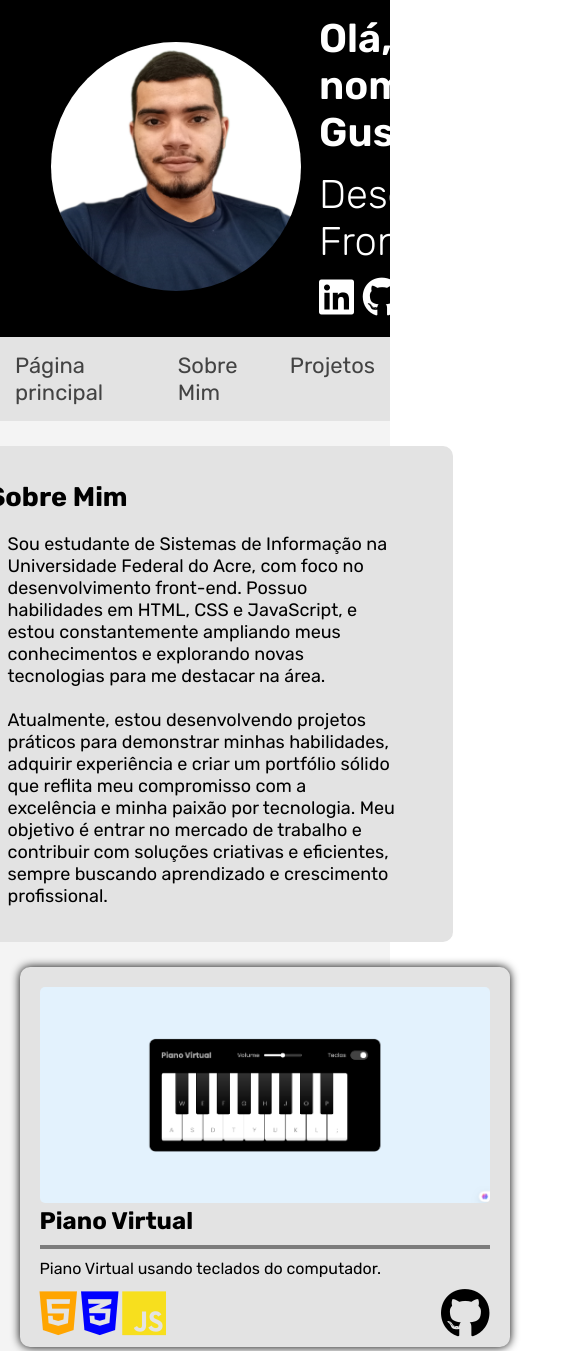
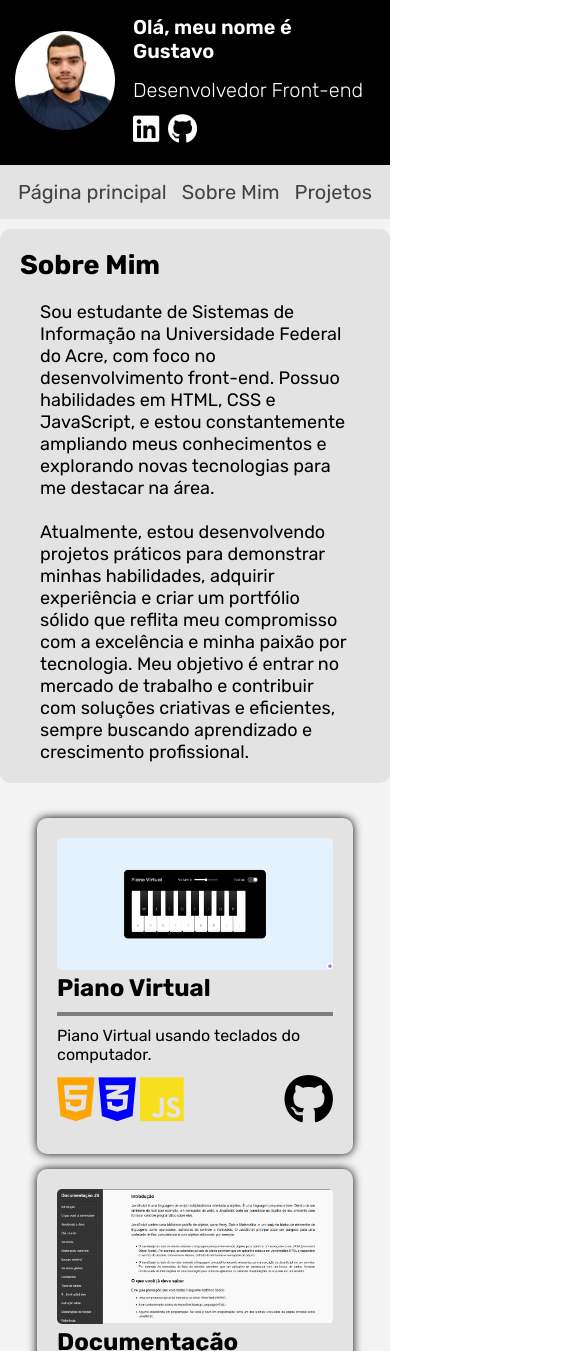
Before and after one commit to GustaTuga/Meu-Portifolio, a plain HTML site: page index.html in a window 390 px wide. Shown: the top 1351 px of the page, 585 px wide, since content can reach past the window. Drawn offline with Linux system fonts and the light colour scheme.

Commit message:
add responsive

```diff
--- a/assets/styles/style.css
+++ b/assets/styles/style.css
@@ -112,10 +112,9 @@ main {
     margin-bottom: 20px;
 }
 .body-text {
-    margin-top: 25px;
+    margin: 20px auto 10px;
     padding: 15px;
     width: 70%;
-    margin-left: 15px;
     border-radius: 10px;
     font-size: large;
     background-color: var(--background-color-primary);
@@ -163,7 +162,9 @@ main {
 }
 
 .image-project {
-    max-width: 450px;
+    width: 100%;
+    height: 100%;
+    object-fit: cover;
     border-radius: 5px;
 }
 
@@ -207,7 +208,7 @@ footer {
         margin: auto;
     }
 }
-@media (max-width: 1415px) {
+@media (max-width: 1420px) {
     .project-div {
         width: 550px;
         margin: auto;
@@ -225,10 +226,23 @@ footer {
 }
 @media (max-width: 1040px) {
     .project-div {
-        width: 350px;
+        width: 500px;
+        height: auto;
     }
     .image-project {
-        width: 300px;
+        width: 100%;
+        height: 100%;
+        object-fit: cover;
+    }
+}
+@media (max-width: 890px) {
+    #apresentation, #profissional {
+        font-size: 35px;
+    }
+}
+@media (max-width: 820px) {
+    #apresentation, #profissional {
+        font-size: 30px;
     }
 }
 @media (max-width: 810px) {
@@ -236,9 +250,59 @@ footer {
         width: 500px;
     }
     .image-project {
-        width: 500px;
+        width: 465px;
     }
     .body-text {
         width: 500px;
     }
 }
+@media (max-width: 785px) {
+    #apresentation, #profissional {
+        font-size: 25px;
+    }
+}
+@media (max-width: 685px) {
+    #apresentation, #profissional {
+        font-size: 20px;
+    }
+    header img {
+        max-width: 200px;
+        border-radius: 50%;
+    }
+}
+@media (max-width: 555px) {
+    #apresentation, #profissional {
+        font-size: 20px;
+    }
+    header img {
+        max-width: 150px;
+        border-radius: 50%;
+    }
+    .photo {
+        margin-left: 0;
+    }
+    #linkedin, #github {
+        font-size: 30px;
+    }
+    .body-text {
+        margin: 10px auto;
+        padding: 0;
+        width: 100%;
+    }
+    nav {
+        font-size: 20px;
+    }
+    .project-div {
+        width: 90%;
+    }
+    .image-project {
+        width: 100%;
+        height: 100%;
+        object-fit: cover;
+    }
+}
+@media (max-width: 465px) {
+    header img {
+        max-width: 100px;
+    }
+}
--- a/index.html
+++ b/index.html
@@ -16,7 +16,7 @@
     <!-- cabeçalho -->
     <header>
         <div class="photo">
-            <label for="image-profissional"></label><img src="./assets/images/Foto empresarial.jpg" alt="Foto empresarial" id="commercial photo">
+            <img src="./assets/images/Foto empresarial.jpg" alt="Foto empresarial" id="comercial-photo">
         </div>
 
         <div class="developer">
```
